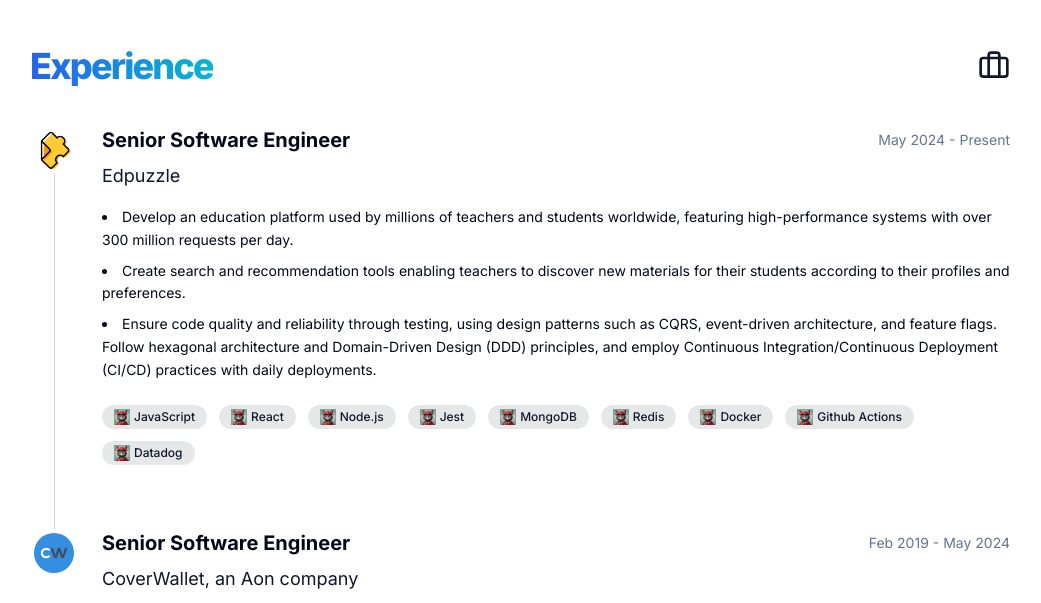
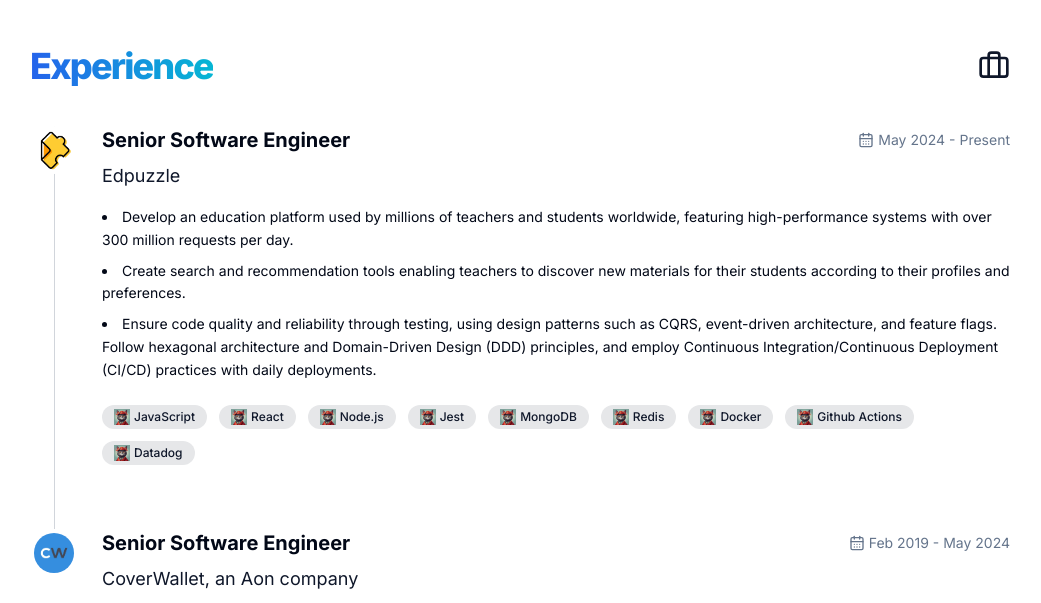
Before and after one commit to AlbertHernandez/alberthernandez.dev, a Next.js app: page / in a window 1280 px wide. Shown: the part 1220-1823 px from the top of the page, without its empty margins (120-1161 px from the left). Built offline with nearby package versions, Linux system fonts and the light colour scheme.

Commit message:
v32
Signed-off-by: Albert Hernandez <alberthernandezdev@gmail.com>

```diff
--- a/src/app/page.tsx
+++ b/src/app/page.tsx
@@ -5,6 +5,7 @@
 
 import {
   Briefcase,
+  CalendarDays,
   Code,
   ExternalLink,
   Lightbulb,
@@ -414,7 +415,8 @@
                   <div className="ml-6 flex-grow">
                     <div className="flex justify-between items-center mb-2">
                       <h3 className="text-xl font-bold">{exp.role}</h3>
-                      <div className="text-sm text-muted-foreground dark:text-gray-400">
+                      <div className="text-sm text-muted-foreground dark:text-gray-400 flex items-center">
+                        <CalendarDays className="w-4 h-4 mr-1" />
                         {exp.period}
                       </div>
                     </div>
@@ -429,7 +431,10 @@
                     </a>
                     <ul className="list-disc list-inside mb-6 space-y-2">
                       {exp.points.map((point, i) => (
-                        <li key={i} className="text-sm leading-relaxed dark:text-gray-300">
+                        <li
+                          key={i}
+                          className="text-sm leading-relaxed dark:text-gray-300"
+                        >
                           {point}
                         </li>
                       ))}
```
